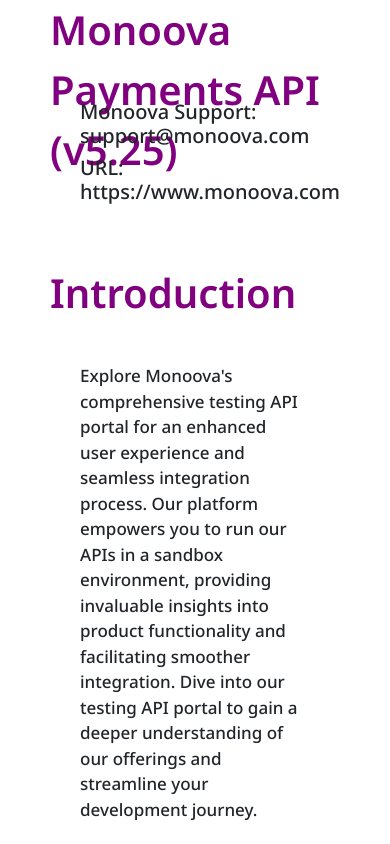
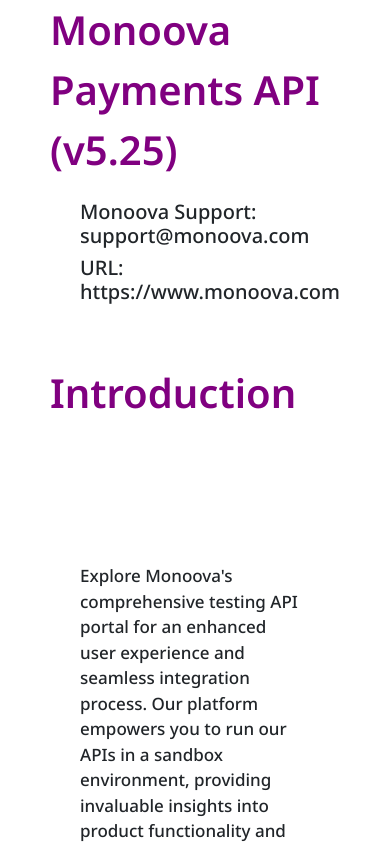
Before and after one commit to jasonsong1/MonoovaReactFrontendIntegration, a React (Create React App) app: page / in a window 390 px wide. Shown: the top 844 px of the page. Built offline with nearby package versions, Linux system fonts and the light colour scheme; a web font is replaced by a local one.

Commit message:
Update App.css

```diff
--- a/src/App.css
+++ b/src/App.css
@@ -205,6 +205,11 @@
     margin-left: 80px;
 }
 
+@media (max-width: 1000px){
+    .IntroHeader3{
+        margin-top:100px;
+    }
+}
 
 /* response UI CSS */
 .responseBody{
```
